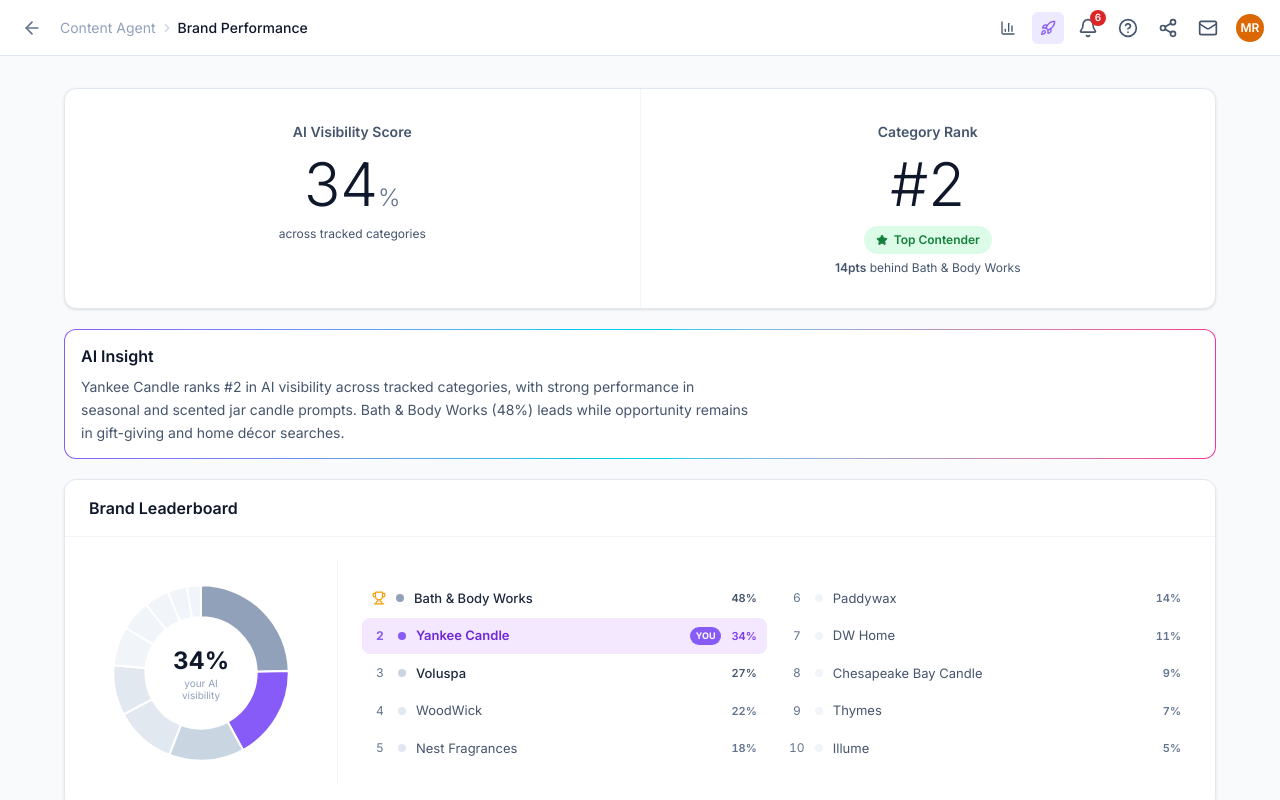
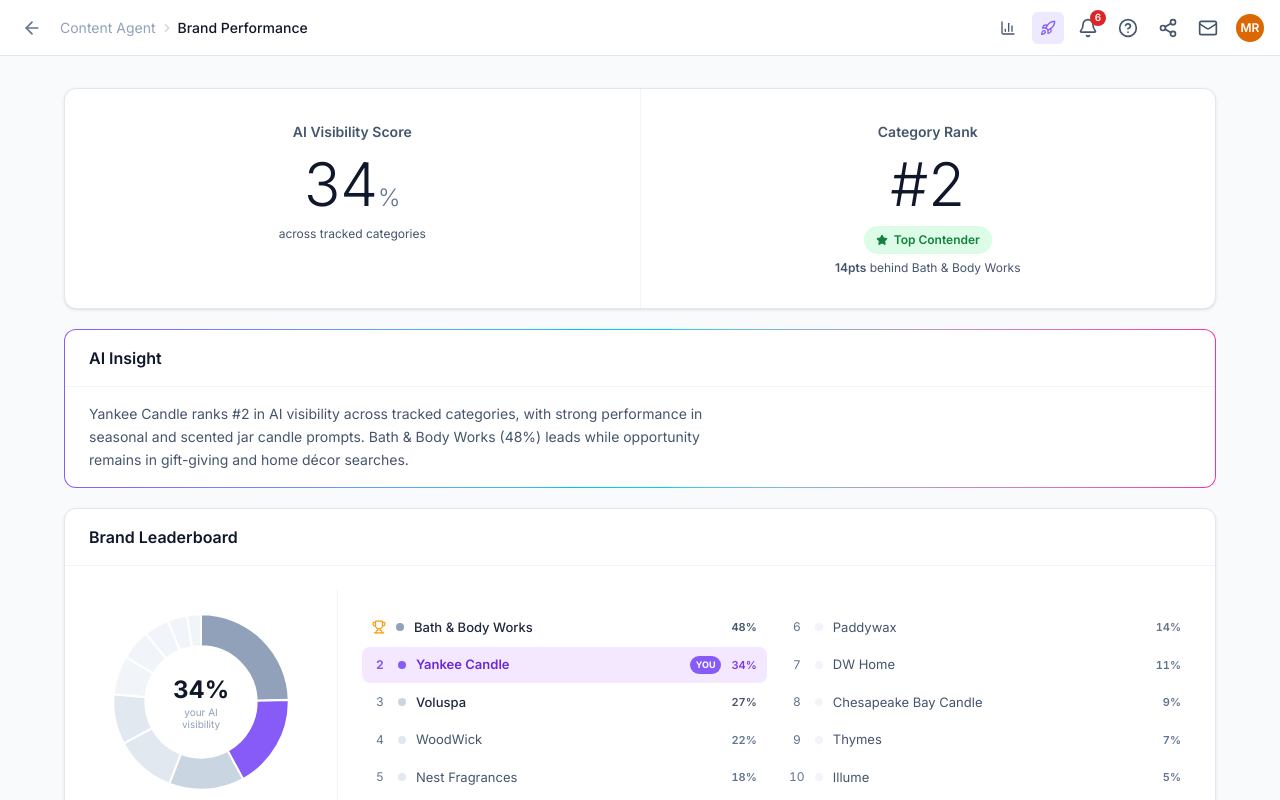
Before and after one commit to CIQDesignGit/ContentAgentRevamp, a Next.js app: page /brand-performance in a window 1280 px wide. Shown: the top 800 px of the page. Built offline with nearby package versions, Linux system fonts and the light colour scheme.

Commit message:
fix deployment bug

```diff
--- a/src/components/brand-performance/brand-leaderboard-widget.tsx
+++ b/src/components/brand-performance/brand-leaderboard-widget.tsx
@@ -51,7 +51,7 @@
   const [tip, setTip] = useState<TipState | null>(null)
 
   return (
-    <div className="relative size-56 shrink-0">
+    <div className="relative size-56 shrink-0" onMouseLeave={() => setTip(null)}>
       <ChartContainer config={{}} className="size-56">
         <PieChart>
           <Pie
--- a/src/components/brand-performance/brand-performance-view.tsx
+++ b/src/components/brand-performance/brand-performance-view.tsx
@@ -27,9 +27,11 @@
 
           {/* AI Insight — gradient border card below the metrics */}
           <div className="mt-5 rounded-xl bg-linear-to-r from-brand-500 via-cyan-400 to-pink-500 p-px">
-            <div className="flex flex-col gap-2 rounded-[11px] bg-white px-4 py-3.5">
-              <h2 className="font-semibold text-slate-900">AI Insight</h2>
-              <p className="max-w-2xl text-[14px] leading-relaxed text-slate-600">{heroData.summary}</p>
+            <div className="rounded-[11px] bg-white">
+              <div className="flex items-center justify-between border-b border-slate-100 px-6 py-4">
+                <h2 className="font-semibold text-slate-900">AI Insight</h2>
+              </div>
+              <p className="max-w-2xl px-6 py-4 text-[14px] leading-relaxed text-slate-600">{heroData.summary}</p>
             </div>
           </div>
 
--- a/src/components/ui/chart.tsx
+++ b/src/components/ui/chart.tsx
@@ -84,6 +84,18 @@
 
 // ─── ChartTooltipContent ───────────────────────────────────────────────────
 
+// Recharts' Tooltip is generic so React.ComponentProps loses `payload` —
+// explicitly re-declare it here with the shape the component body accesses.
+type TooltipPayloadItem = {
+  value?: number | string | Array<number | string>
+  name?: number | string
+  dataKey?: number | string
+  color?: string
+  fill?: string
+  stroke?: string
+  payload?: Record<string, unknown>
+}
+
 const ChartTooltipContent = React.forwardRef<
   HTMLDivElement,
   React.ComponentProps<typeof RechartsPrimitive.Tooltip> &
@@ -93,6 +105,7 @@
       indicator?: "line" | "dot" | "dashed"
       nameKey?: string
       labelKey?: string
+      payload?: TooltipPayloadItem[]
     }
 >(
   (
```
